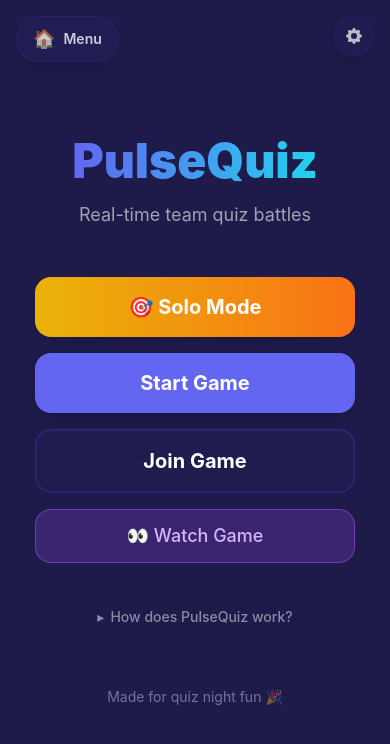
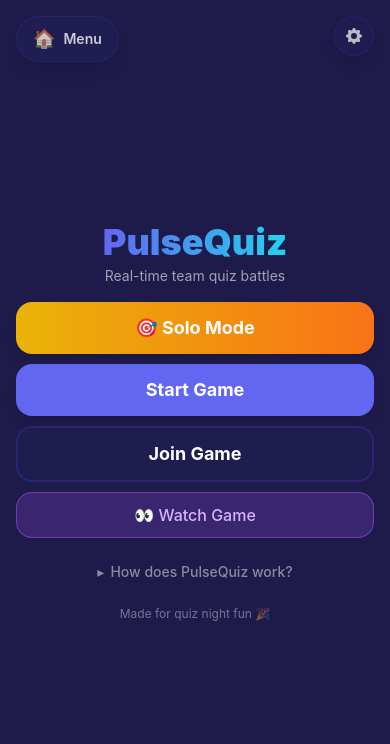
Before and after one commit to idealase/PulseQuiz, a React (Vite) app: page /settings in a window 390 px wide. Shown: the top 744 px of the page. Built offline with nearby package versions, Linux system fonts and the light colour scheme.

Commit message:
style: update layout to use full viewport height and adjust padding for consistency across pages

```diff
--- a/src/pages/AudienceJoin.tsx
+++ b/src/pages/AudienceJoin.tsx
@@ -40,7 +40,7 @@ export default function AudienceJoin() {
   }
 
   return (
-    <div className="min-h-screen flex flex-col items-center justify-center p-6">
+    <div className="h-[100dvh] flex flex-col items-center justify-center px-4 py-3 sm:p-6">
       <div className="w-full max-w-sm animate-slide-up">
         <h1 className="text-3xl font-bold mb-2 text-center">👀 Watch Game</h1>
         <p className="text-white/60 text-center mb-8">
--- a/src/pages/AudienceSession.tsx
+++ b/src/pages/AudienceSession.tsx
@@ -118,7 +118,7 @@ export default function AudienceSession() {
 
   if (!session) {
     return (
-      <div className="min-h-screen flex flex-col items-center justify-center">
+      <div className="min-h-[100dvh] flex flex-col items-center justify-center">
         <div className="animate-pulse text-xl mb-4">Connecting...</div>
         <p className="text-white/60">Observer mode</p>
       </div>
@@ -142,7 +142,7 @@ export default function AudienceSession() {
   }
 
   return (
-    <div className="min-h-screen p-4 max-w-4xl mx-auto">
+    <div className="min-h-[100dvh] px-2 py-3 sm:p-4 max-w-4xl mx-auto">
       {/* Header */}
       <div className="flex items-center justify-between mb-6">
         <div>
--- a/src/pages/HostCreate.tsx
+++ b/src/pages/HostCreate.tsx
@@ -274,7 +274,7 @@ export default function HostCreate() {
   const generationActive = aiGenerating || themeGenerating
 
   return (
-    <div className="min-h-screen p-6 max-w-lg mx-auto">
+    <div className="min-h-[100dvh] px-3 py-4 sm:p-6 max-w-lg mx-auto">
       <h1 className="text-3xl font-bold mb-8 text-center">Start a Game</h1>
 
       {!sessionCode ? (
--- a/src/pages/HostSession.tsx
+++ b/src/pages/HostSession.tsx
@@ -612,7 +612,7 @@ export default function HostSession() {
 
   if (!session) {
     return (
-      <div className="min-h-screen flex items-center justify-center">
+      <div className="min-h-[100dvh] flex items-center justify-center">
         <div className="animate-pulse text-xl">Connecting...</div>
       </div>
     )
@@ -628,7 +628,7 @@ export default function HostSession() {
   const hostDisplayName = hostPlayerName || 'Host'
 
   return (
-    <div className={`min-h-screen p-4 mx-auto ${presentationMode ? 'max-w-4xl' : 'max-w-2xl'}`}>
+    <div className={`min-h-[100dvh] px-2 py-3 sm:p-4 mx-auto ${presentationMode ? 'max-w-4xl' : 'max-w-2xl'}`}>
       {/* Header */}
       <div className="flex items-center justify-between mb-6">
         <div>
--- a/src/pages/Landing.tsx
+++ b/src/pages/Landing.tsx
@@ -19,34 +19,34 @@ export default function Landing() {
     : null
 
   return (
-    <div className="min-h-screen flex flex-col items-center justify-center p-6">
-      <div className="text-center mb-12 animate-slide-up">
-        <h1 className="text-5xl md:text-7xl font-black mb-4 bg-gradient-to-r from-primary to-secondary bg-clip-text text-transparent">
+    <div className="h-[100dvh] flex flex-col items-center justify-center px-4 py-3 sm:p-6 overflow-hidden">
+      <div className="text-center mb-4 sm:mb-8 animate-slide-up">
+        <h1 className="text-4xl sm:text-5xl md:text-7xl font-black mb-1 sm:mb-4 bg-gradient-to-r from-primary to-secondary bg-clip-text text-transparent">
           PulseQuiz
         </h1>
-        <p className="text-white/60 text-lg md:text-xl">
+        <p className="text-white/60 text-sm sm:text-lg md:text-xl">
           Real-time team quiz battles{config.customMessage && ` — ${config.customMessage}`}
         </p>
       </div>
 
-      <div className="flex flex-col gap-4 w-full max-w-xs animate-slide-up" style={{ animationDelay: '0.1s' }}>
+      <div className="flex flex-col gap-2.5 sm:gap-4 w-full max-w-sm animate-slide-up" style={{ animationDelay: '0.1s' }}>
         <Link
           to="/solo"
-          className="block w-full py-4 px-8 text-xl font-bold text-center rounded-2xl bg-gradient-to-r from-yellow-500 to-orange-500 hover:from-yellow-400 hover:to-orange-400 transition-all duration-300 shadow-lg hover:shadow-orange-500/40 hover:scale-105 active:scale-95"
+          className="block w-full py-3 sm:py-4 px-6 sm:px-8 text-lg sm:text-xl font-bold text-center rounded-2xl bg-gradient-to-r from-yellow-500 to-orange-500 hover:from-yellow-400 hover:to-orange-400 transition-all duration-300 shadow-lg hover:shadow-orange-500/40 hover:scale-105 active:scale-95"
         >
           🎯 Solo Mode
         </Link>
 
         <Link
           to="/host"
-          className="block w-full py-4 px-8 text-xl font-bold text-center rounded-2xl bg-gradient-to-r from-primary to-indigo-500 hover:from-indigo-600 hover:to-primary transition-all duration-300 shadow-lg hover:shadow-primary/50 hover:scale-105 active:scale-95"
+          className="block w-full py-3 sm:py-4 px-6 sm:px-8 text-lg sm:text-xl font-bold text-center rounded-2xl bg-gradient-to-r from-primary to-indigo-500 hover:from-indigo-600 hover:to-primary transition-all duration-300 shadow-lg hover:shadow-primary/50 hover:scale-105 active:scale-95"
         >
           Start Game
         </Link>
 
         <Link
           to="/join"
-          className="block w-full py-4 px-8 text-xl font-bold text-center rounded-2xl bg-white/10 border-2 border-white/30 hover:bg-white/20 hover:border-white/50 transition-all duration-300 hover:scale-105 active:scale-95"
+          className="block w-full py-3 sm:py-4 px-6 sm:px-8 text-lg sm:text-xl font-bold text-center rounded-2xl bg-white/10 border-2 border-white/30 hover:bg-white/20 hover:border-white/50 transition-all duration-300 hover:scale-105 active:scale-95"
         >
           Join Game
         </Link>
@@ -54,7 +54,7 @@ export default function Landing() {
         {resumeInfo && resumeLabel && (
           <Link
             to={resumeInfo.path}
-            className="block w-full py-3 px-8 text-lg font-semibold text-center rounded-2xl bg-emerald-500/20 border border-emerald-500/50 hover:bg-emerald-500/30 hover:border-emerald-400 text-emerald-200 transition-all duration-300 hover:scale-105 active:scale-95"
+            className="block w-full py-2.5 sm:py-3 px-6 sm:px-8 text-base sm:text-lg font-semibold text-center rounded-2xl bg-emerald-500/20 border border-emerald-500/50 hover:bg-emerald-500/30 hover:border-emerald-400 text-emerald-200 transition-all duration-300 hover:scale-105 active:scale-95"
           >
             {resumeLabel}
           </Link>
@@ -62,7 +62,7 @@ export default function Landing() {
 
         <Link
           to="/watch"
-          className="block w-full py-3 px-8 text-lg font-medium text-center rounded-2xl bg-purple-500/20 border border-purple-500/50 hover:bg-purple-500/30 hover:border-purple-500 text-purple-300 transition-all duration-300 hover:scale-105 active:scale-95"
+          className="block w-full py-2.5 sm:py-3 px-6 sm:px-8 text-base sm:text-lg font-medium text-center rounded-2xl bg-purple-500/20 border border-purple-500/50 hover:bg-purple-500/30 hover:border-purple-500 text-purple-300 transition-all duration-300 hover:scale-105 active:scale-95"
         >
           👀 Watch Game
         </Link>
@@ -72,14 +72,14 @@ export default function Landing() {
       {/* Help Guide Toggle */}
       <button
         onClick={() => setShowHelp(!showHelp)}
-        className="mt-8 text-white/50 hover:text-white/80 text-sm font-medium transition-colors duration-200 flex items-center gap-1.5"
+        className="mt-3 sm:mt-6 text-white/50 hover:text-white/80 text-sm font-medium transition-colors duration-200 flex items-center gap-1.5"
       >
         <span>{showHelp ? '▾' : '▸'}</span> How does PulseQuiz work?
       </button>
 
       {/* Help Guide */}
       {showHelp && (
-        <div className="mt-4 w-full max-w-lg animate-slide-up text-left space-y-5 bg-white/5 border border-white/10 rounded-2xl p-6">
+        <div className="mt-3 w-full max-w-lg animate-slide-up text-left space-y-4 bg-white/5 border border-white/10 rounded-2xl p-4 sm:p-6 max-h-[40vh] overflow-y-auto">
           <div>
             <h3 className="text-white font-bold text-base mb-1.5">🎯 Solo Mode</h3>
             <p className="text-white/60 text-sm leading-relaxed">
@@ -122,7 +122,7 @@ export default function Landing() {
         </div>
       )}
 
-      <div className="mt-12 text-white/40 text-sm text-center">
+      <div className="mt-3 sm:mt-8 text-white/40 text-xs sm:text-sm text-center">
         <p>Made for quiz night fun 🎉</p>
       </div>
     </div>
--- a/src/pages/PlayerJoin.tsx
+++ b/src/pages/PlayerJoin.tsx
@@ -42,7 +42,7 @@ export default function PlayerJoin() {
   }
 
   return (
-    <div className="min-h-screen flex flex-col items-center justify-center p-6">
+    <div className="h-[100dvh] flex flex-col items-center justify-center px-4 py-3 sm:p-6">
       <div className="w-full max-w-sm animate-slide-up">
         <h1 className="text-3xl font-bold text-center mb-8">Join Game</h1>
 
--- a/src/pages/Settings.tsx
+++ b/src/pages/Settings.tsx
@@ -34,7 +34,7 @@ export default function Settings() {
   }, [showHints])
 
   return (
-    <div className="min-h-screen p-6 max-w-lg mx-auto">
+    <div className="min-h-[100dvh] px-3 py-4 sm:p-6 max-w-lg mx-auto">
       <div className="text-center mb-8">
         <h1 className="text-3xl font-bold">Settings</h1>
         <p className="text-white/60 mt-2">Customize your experience</p>
--- a/src/pages/SoloPlay.tsx
+++ b/src/pages/SoloPlay.tsx
@@ -406,7 +406,7 @@ export default function SoloPlay() {
   if (phase === 'setup') {
     return (
       <>
-        <div className="min-h-screen p-6">
+        <div className="min-h-[100dvh] px-3 py-4 sm:p-6">
         <div className="max-w-2xl mx-auto">
           <Link to="/" className="text-white/60 hover:text-white mb-6 inline-block">
             ← Back
@@ -785,7 +785,7 @@ export default function SoloPlay() {
     else { grade = '🏆'; message = 'Outstanding!' }
 
     return (
-      <div className="min-h-screen p-6 flex items-center justify-center">
+      <div className="h-[100dvh] px-4 py-3 sm:p-6 flex items-center justify-center overflow-y-auto">
         <div className="max-w-md w-full text-center">
           <div className="text-8xl mb-4">{grade}</div>
           <h1 className="text-4xl font-bold mb-2">{message}</h1>
```
